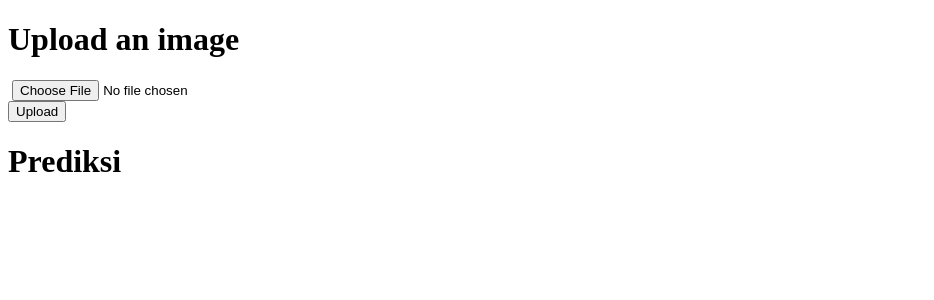
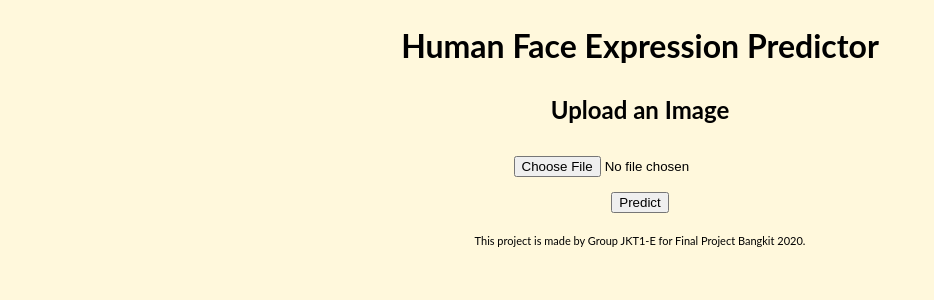
Before and after one commit to achirramadhan/bangkit-final-jkt-1-e, a Flask app: template Frontend/templates/index.html in a window 1280 px wide. Shown: the top 300 px of the page, without its empty margins (0-934 px from the left). Run offline with Flask 2, Linux system fonts and the light colour scheme; the template is opened without the code that fills it, so the values that code supplies are empty.

Commit message:
Add style

```diff
--- a/Frontend/templates/index.html
+++ b/Frontend/templates/index.html
@@ -5,6 +5,10 @@
   </script>
 
   <script>
+    function upperCamelCase(string) {
+      return string.charAt(0).toUpperCase() + string.slice(1).toLowerCase();
+    }
+
     function upload() {
       var fd = new FormData();
       var files = $('#imageInput')[0].files[0];
@@ -17,12 +21,33 @@
         contentType: false,
         success: function(response) {
           if (response.success) {
-            $("#pred").text(response.result.label);
-            $("#pred-probs").text(JSON.stringify(response.result.probs));
+            $(".error-container").hide();
+            $(".pred-container").show();
+            $(".pred-probs").show();
+
+            $("#pred").text(upperCamelCase(response.result.label));
+
+            const probObjects = response.result.probs;
+            $("#preds-table tr").remove();
+
+            const header = "<tr><th>Class</th><th>Probability</th></tr>";
+            $("#preds-table").append(header);
+
+            for (const emotion in probObjects) {
+              const emotionRow = upperCamelCase(emotion);
+              const emotionProb = probObjects[emotion].toFixed(12);
+              const row = `<tr><td>${emotionRow}</td><td>${emotionProb}</td></tr>`;
+              $("#preds-table").append(row);
+            }
+
             $("#error-message").text("");
           } else {
+            $(".error-container").show();
+            $(".pred-container").hide();
+            $(".pred-probs").hide();
+
             $("#pred").text("");
-            $("#pred-probs").text("");
+            $("#preds-table tr").remove();
             $("#error-message").text(response.error)
           }
         }
@@ -47,27 +72,126 @@
 </head>
 
 <body>
-  <title>Predict The Expression</title>
-  <div>
-    <h1>Upload an image</h1>
-    <form id="imageForm">
-      <img id="chosenImage" src="#" alt=""/>
-      <input type="file" id="imageInput" name="Image" onchange="readImage()"/>
-    </form>
-    <button onclick="upload()">Upload</button>
+  <title>Human Face Expression Predictor</title>
+  <div class="flex main-title">
+    <h1>Human Face Expression Predictor</h1>
   </div>
   <div>
-    <span id="error-message"></span>
+    <div class="flex upload-title">
+      <h2>Upload an Image</h2>
+    </div>
+    <form id="imageForm">
+      <div>
+        <div class="flex image-display">
+          <img id="chosenImage" src="#" alt=""/>
+        </div>
+        <div class="flex image-form">
+          <input type="file" id="imageInput" name="Image" onchange="readImage()"/>
+        </div>
+      </div>
+    </form>
+    <div class="flex upload-button">
+      <button onclick="upload()">Predict</button>
+    </div>
   </div>
-  <div>
-    <h1>Prediksi</h1>
-    <span id="pred"></span>
-    <span id="pred-probs"></span>
+  <div class="result-container">
+    <div class="flex error-container" style="display: none;">
+      <span id="error-message"></span>
+    </div>
+    <div class="flex pred-container" style="display: none;">
+      <span id="pred"></span>
+    </div>
+    <div class="flex pred-probs" style="display: none;">
+      <table id="preds-table">
+      </table>
+    </div>
+  </div>
+  <div class="flex ack-container">
+    <p class="acknowledge">This project is made by Group JKT1-E for Final Project Bangkit 2020.</p>
   </div>
 </body>
 
 <style>
+  body {
+    background-color:cornsilk;
+    font-family: Lato;
+  }
+
+  h1, h2, p {
+    text-align: center;
+  }
+
+  h1 {
+    margin: 18px 0px;
+  }
+
+  h2 {
+    margin: 12px 0px;
+  }
+
   #chosenImage {
     max-width: 50%;
   }
+
+  .flex {
+    display: flex;
+  }
+
+  .upload-title,
+  .main-title,
+  .image-display,
+  .image-form,
+  .upload-button,
+  .pred-container,
+  .pred-probs,
+  .error-container,
+  .ack-container {
+    justify-content: center;
+  }
+
+  .image-display {
+    padding: 10px;
+  }
+
+  .upload-button {
+    padding-top: 15px;
+  }
+
+  #pred {
+    font-size: 22px;
+    font-weight: bold;
+  }
+
+  table, th, td {
+    border: 1px solid black;
+    border-collapse: collapse;
+  }
+
+  th, td {
+    padding: 5px 10px;
+  }
+
+  .error-container {
+    padding: 7px;
+    margin: 20px;
+    background-color:salmon;
+    border-radius: 10px;
+  }
+
+  .pred-container {
+    padding-top: 15px;
+  }
+
+  .pred-probs {
+    padding-top: 10px;
+  }
+
+  .ack-container {
+    padding: 10px;
+  }
+
+  .acknowledge {
+    text-align: center;
+    font-size: 11px;
+  }
 </style>
```
